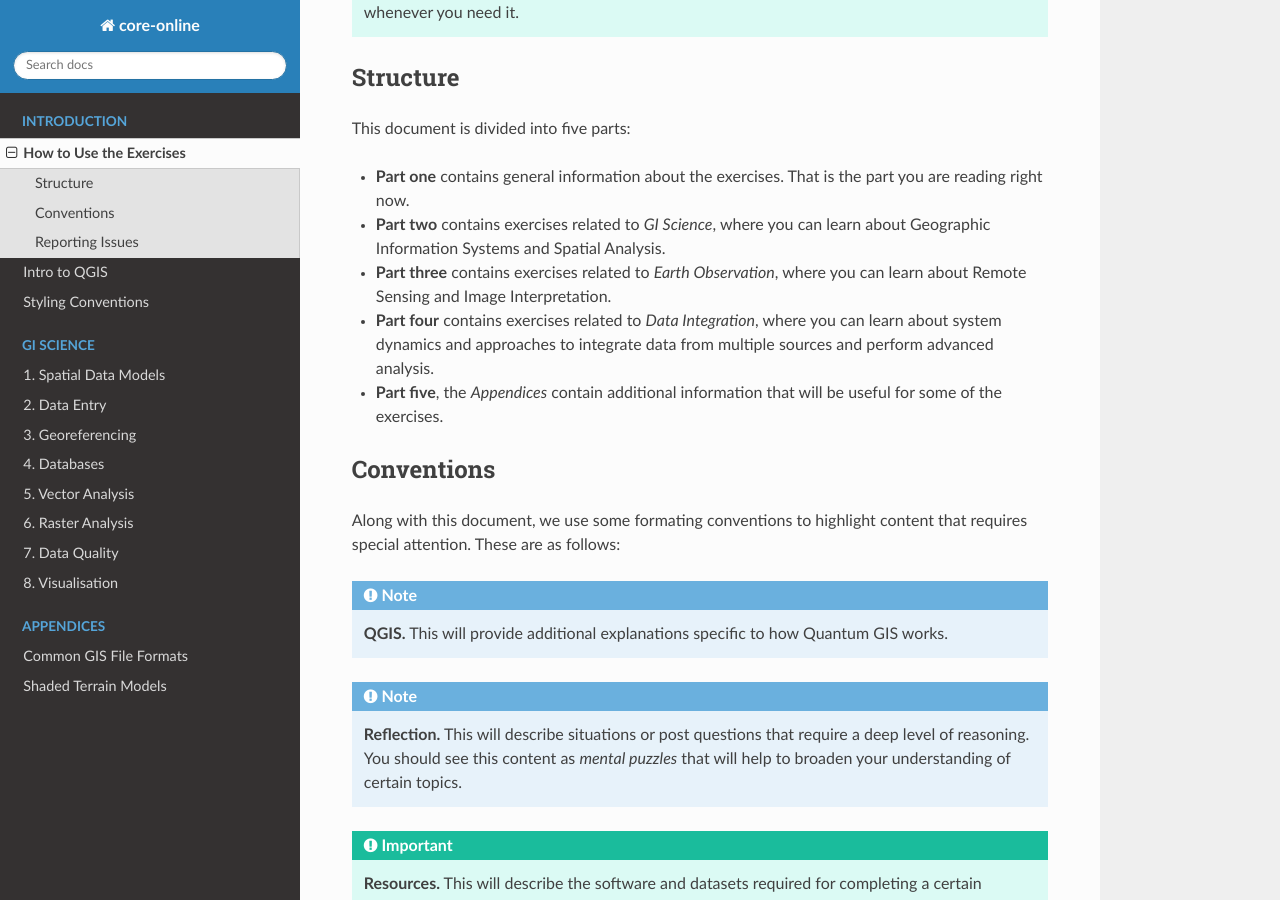
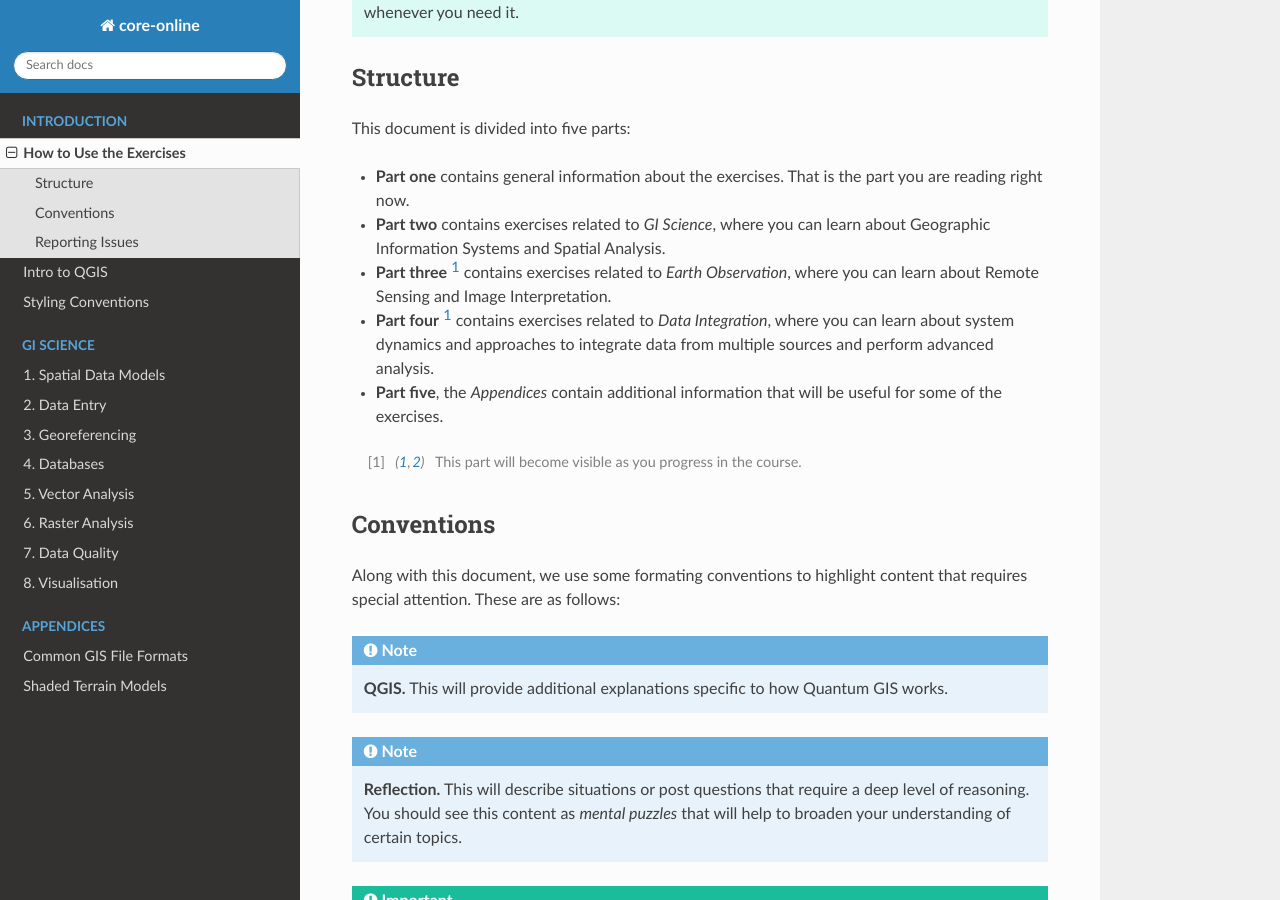
Before and after one commit to manuGil/online-core, a Sphinx documentation site: the page built from docs/source/how-to.rst, in a window 1280 px wide and 900 px high, scrolled down 1376 px. Built offline with Sphinx 7.4.7 and the Read the Docs theme 2.0.0, drawn with Linux system fonts in a browser that asks for light colours.

Commit message:
fix several issues

```diff
--- a/docs/source/how-to.rst
+++ b/docs/source/how-to.rst
@@ -36,11 +36,11 @@ This document is divided into five parts:
 
 + **Part one** contains general information about the exercises. That is the part you are reading right now.
 + **Part two** contains exercises related to *GI Science*, where you can learn about Geographic Information Systems and Spatial Analysis.
-+ **Part three** contains exercises related to *Earth Observation*, where you can learn about Remote Sensing and Image Interpretation.
-+ **Part four** contains exercises related to *Data Integration*, where you can learn about system dynamics and approaches to integrate data from multiple sources and perform advanced analysis.
++ **Part three** [1]_ contains exercises related to *Earth Observation*, where you can learn about Remote Sensing and Image Interpretation.
++ **Part four** [1]_ contains exercises related to *Data Integration*, where you can learn about system dynamics and approaches to integrate data from multiple sources and perform advanced analysis.
 + **Part five**, the *Appendices* contain additional information that will be useful for some of the exercises.
 
-
+.. [1] This part will become visible as you progress in the course.
 
 
 Conventions
```
Also changed, not shown: docs/source/index.rst (+10 -0 lines).
